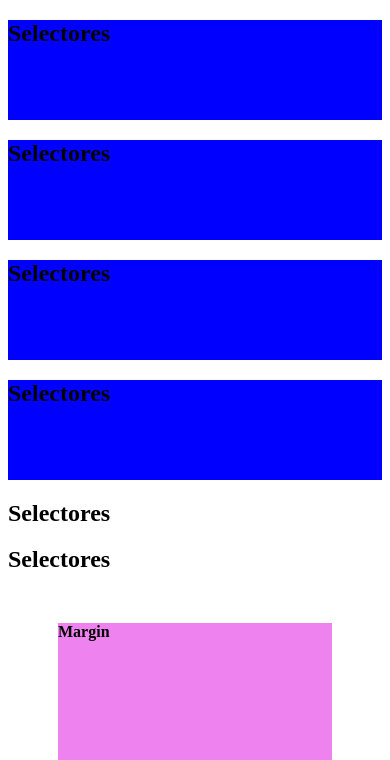
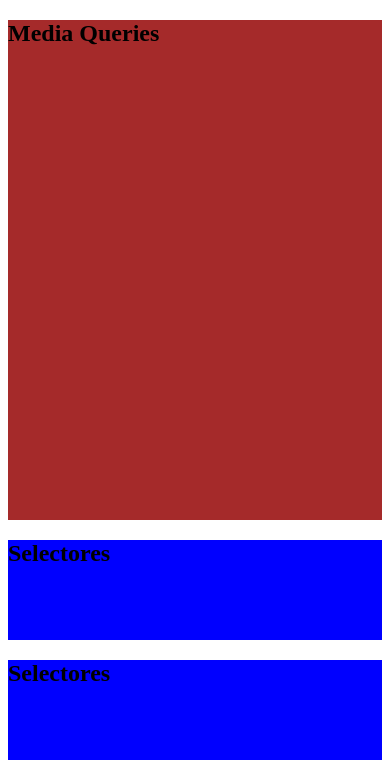
Before and after one commit to MartaMR95/FullStack, a PHP site: page / in a window 390 px wide. Shown: the top 760 px of the page. Run offline with PHP 8.4, Linux system fonts and the light colour scheme.

Commit message:
media queries

```diff
--- a/PonteAlDia/Index.html
+++ b/PonteAlDia/Index.html
@@ -18,6 +18,13 @@
 </head>
 
 <body>
+
+    <section class="colores">
+
+        <h1>Media Queries</h1>
+
+
+    </section>
 
 
     <!-- EJERCICIO SELECTOR DE TODOS LOS HIJOS -->
@@ -200,8 +207,6 @@
 
 
 
-
-
 </body>
 
 </html>
--- a/PonteAlDia/style.css
+++ b/PonteAlDia/style.css
@@ -211,3 +211,39 @@
     width: 70%;
     background-color: violet;
 }
+
+
+/* EJERCICIO PARA PRACTICAR MEDIA QUERIES */
+.colores {
+
+    height: 500px;
+    background-color: brown;
+}
+
+
+/* CREAR UNA SECCION DE 500PX DE ALTURA CON LAS SIGUIENTES RESTRICCIONES: */
+
+/* MENOS DE 350PX
+COLOR FONDO  */
+
+
+
+
+/* MENOS DE 616PX Y MAYOR DE 350PX
+COLOR DE FONDO ROJO */
+
+
+
+/* MENOS DE 933PX Y MAYOR DE 616PX
+COLOR DE FONDO AZUL */
+
+
+
+/* MENOS DE 1131PX Y MAYOR DE 933PX
+COLOR DE FONDO AMARILLO */
+
+
+
+
+/* MAYOR DE 1131
+COLOR DE FONDO MARRON */
```
